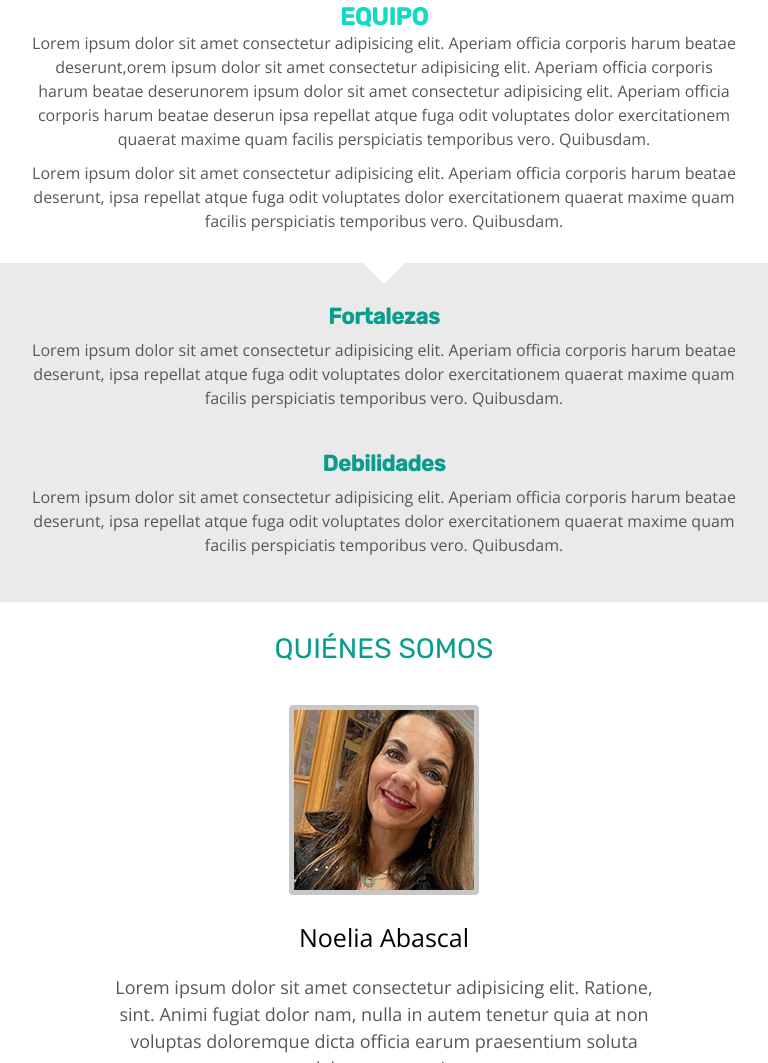
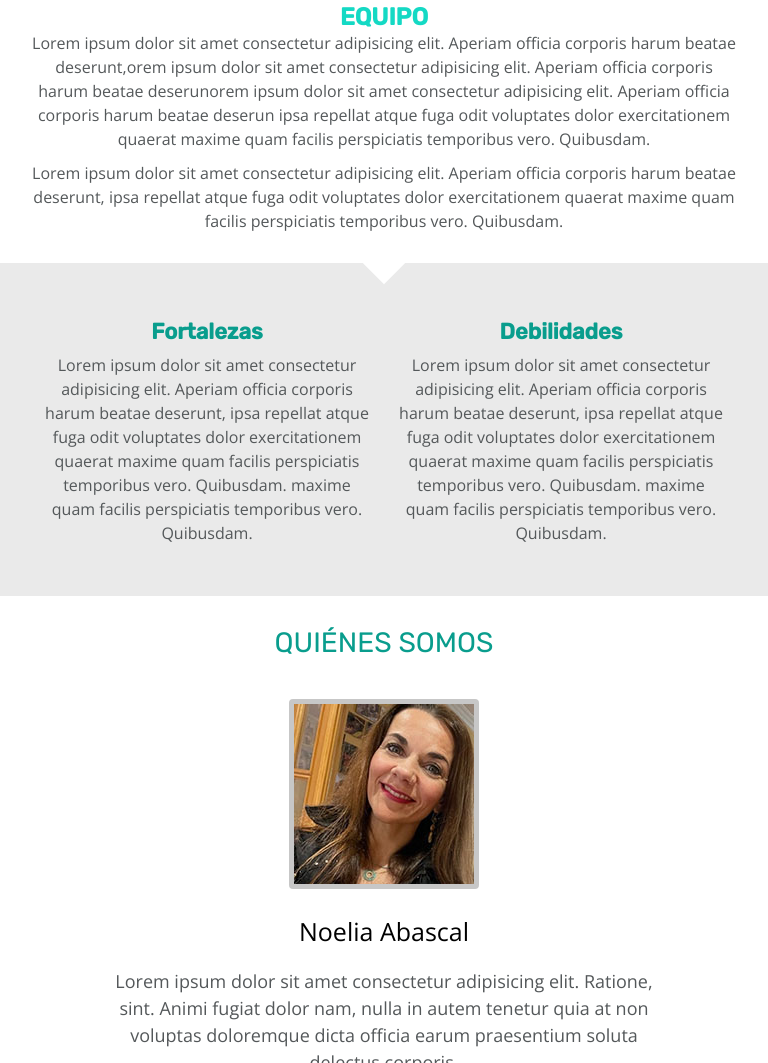
Before and after one commit to elialcodes/project-promo-w-modulo-1-team-2, a plain HTML site: page index.html in a window 768 px wide. Shown: the part 978-2041 px from the top of the page. Drawn offline with nearby package versions, Linux system fonts and the light colour scheme.

Commit message:
tablet device changes

```diff
--- a/index.html
+++ b/index.html
@@ -66,7 +66,8 @@
           <p>
             Lorem ipsum dolor sit amet consectetur adipisicing elit. Aperiam officia corporis harum
             beatae deserunt, ipsa repellat atque fuga odit voluptates dolor exercitationem quaerat
-            maxime quam facilis perspiciatis temporibus vero. Quibusdam.
+            maxime quam facilis perspiciatis temporibus vero. Quibusdam. maxime quam facilis
+            perspiciatis temporibus vero. Quibusdam.
           </p>
         </div>
         <div class="debilidades">
@@ -74,7 +75,8 @@
           <p>
             Lorem ipsum dolor sit amet consectetur adipisicing elit. Aperiam officia corporis harum
             beatae deserunt, ipsa repellat atque fuga odit voluptates dolor exercitationem quaerat
-            maxime quam facilis perspiciatis temporibus vero. Quibusdam.
+            maxime quam facilis perspiciatis temporibus vero. Quibusdam. maxime quam facilis
+            perspiciatis temporibus vero. Quibusdam.
           </p>
         </div>
       </div>
--- a/styles/styles.css
+++ b/styles/styles.css
@@ -266,6 +266,20 @@ footer {
   h1 {
     padding: 15px 0 15px 45px;
   }
+  .fortalezas-debilidades {
+    width: 100%;
+    height: 333px;
+    padding-top: 45px;
+    padding-left: 45px;
+    padding-right: 45px;
+    display: flex;
+    flex-direction: row;
+    gap: 30px;
+  }
+  .fortalezas-debilidades p {
+    margin: 0px;
+    padding-bottom: 45px;
+  }
 }
 
 @media (min-width: 1200px) {
```
